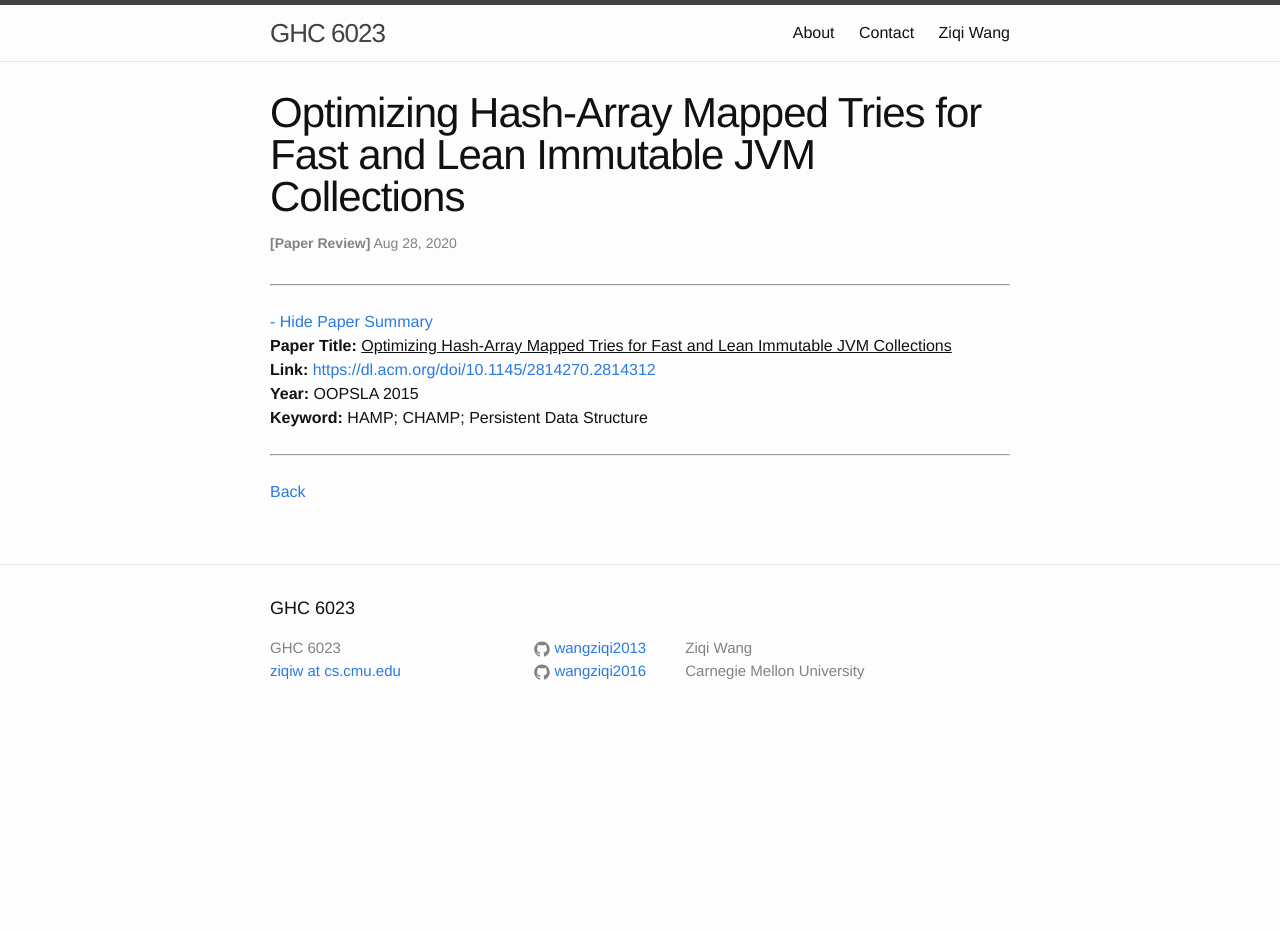
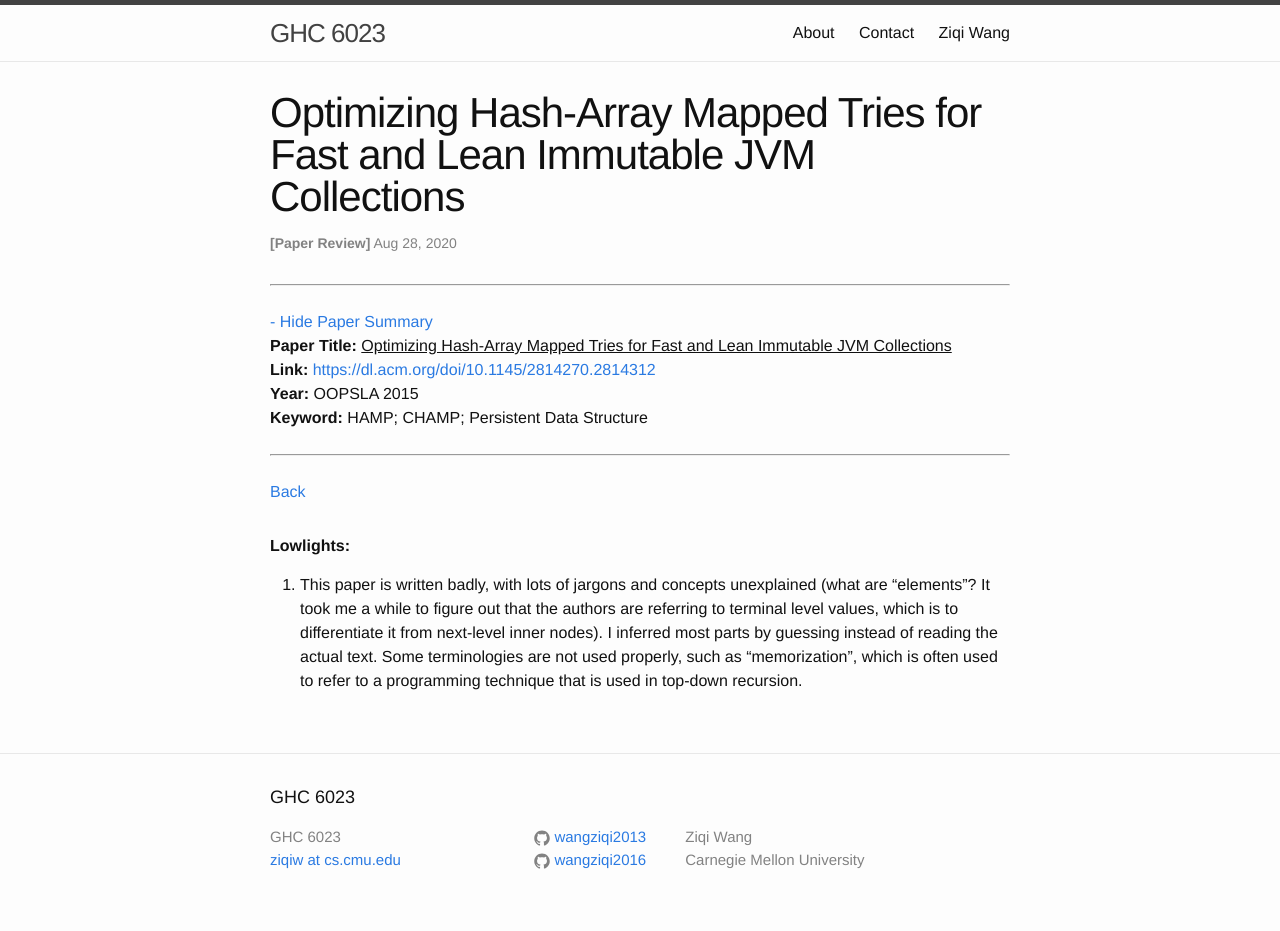
Before and after one commit to wangziqi2013/wangziqi2013.github.io, a Jekyll site: the page built from _posts/2020-08-08-CHAMP.markdown, in a window 1280 px wide. Built offline with Jekyll 4.4.1, drawn with Linux system fonts in a browser that asks for light colours; before the commit the page ends 900 px from its top, so only the background shows below that.

Commit message:
Adding lowlight

```diff
--- a/_posts/2020-08-08-CHAMP.markdown
+++ b/_posts/2020-08-08-CHAMP.markdown
@@ -12,3 +12,11 @@ htm_cd:
 htm_cr:
 version_mgmt:
 ---
+
+**Lowlights:**
+
+1. This paper is written badly, with lots of jargons and concepts unexplained (what are "elements"? It took me a while to
+   figure out that the authors are referring to terminal level values, which is to differentiate it from next-level inner
+   nodes). I inferred most parts by guessing instead
+   of reading the actual text. Some terminologies are not used properly, such as "memorization", which is often used to
+   refer to a programming technique that is used in top-down recursion.
```
